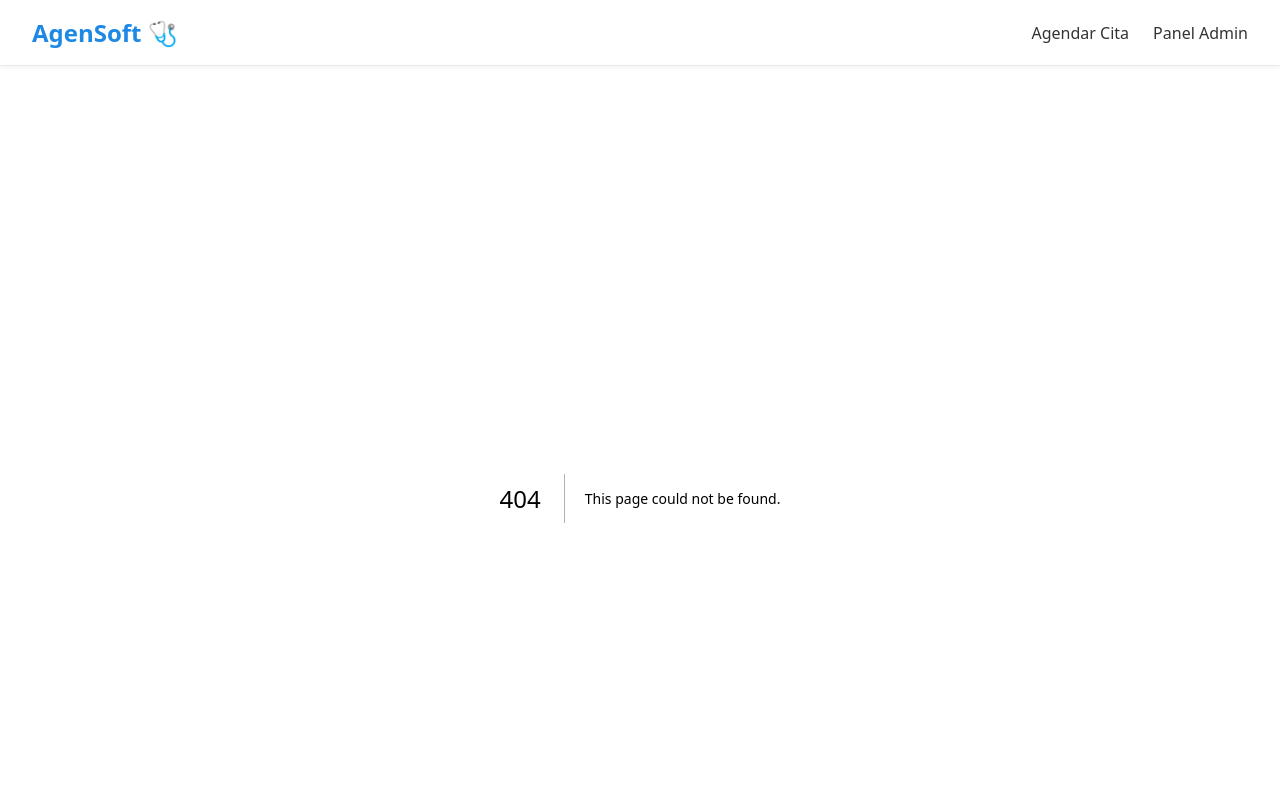
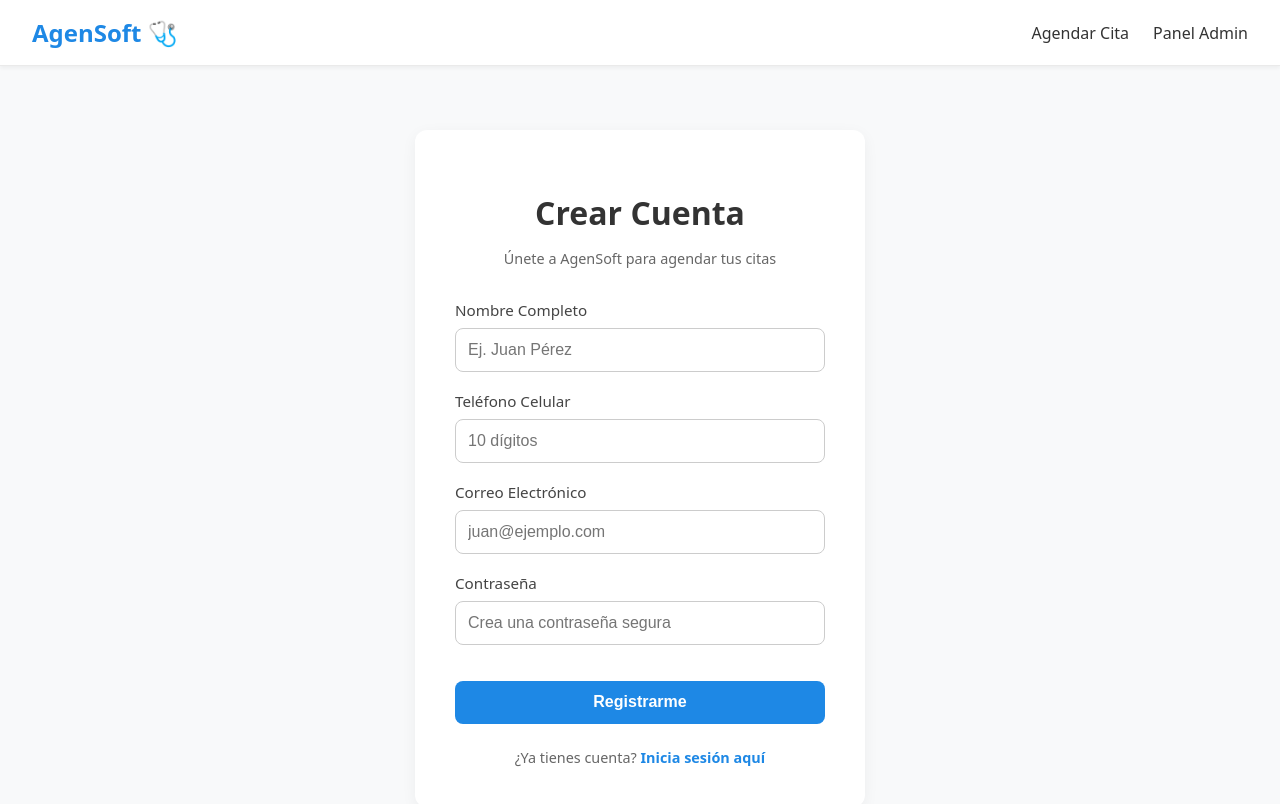
Before and after one commit to EdwarDa2/AgenSoft-frontend, a Next.js app: page /registro in a window 1280 px wide. Before the commit this address had no page. Shown: the top 804 px of the page. Built offline with nearby package versions, Linux system fonts and the light colour scheme.

Commit message:
feat(auth): crear pantalla de registro de usuarios

```diff
--- /dev/null
+++ b/src/app/(auth)/login/page.module.css
@@ -0,0 +1,82 @@
+.authContainer {
+  display: flex;
+  justify-content: center;
+  align-items: center;
+  min-height: 70vh;
+}
+
+.authCard {
+  background: white;
+  padding: 2.5rem;
+  border-radius: 12px;
+  box-shadow: 0 4px 15px rgba(0,0,0,0.05);
+  width: 100%;
+  max-width: 400px;
+}
+
+.title {
+  text-align: center;
+  color: #333;
+  margin-bottom: 0.5rem;
+}
+
+.subtitle {
+  text-align: center;
+  color: #666;
+  margin-bottom: 2rem;
+  font-size: 0.9rem;
+}
+
+.formGroup {
+  margin-bottom: 1.5rem;
+}
+
+.formGroup label {
+  display: block;
+  margin-bottom: 0.5rem;
+  font-weight: 500;
+  color: #444;
+}
+
+.input {
+  width: 100%;
+  padding: 0.75rem;
+  border: 1px solid #ccc;
+  border-radius: 8px;
+  font-size: 1rem;
+  transition: border-color 0.2s;
+}
+
+.input:focus {
+  outline: none;
+  border-color: #1e88e5;
+}
+
+.submitBtn {
+  width: 100%;
+  padding: 0.8rem;
+  background-color: #1e88e5;
+  color: white;
+  border: none;
+  border-radius: 8px;
+  font-size: 1rem;
+  font-weight: 600;
+  cursor: pointer;
+  transition: background-color 0.2s;
+}
+
+.submitBtn:hover {
+  background-color: #1565c0;
+}
+
+.toggleAuth {
+  text-align: center;
+  margin-top: 1.5rem;
+  font-size: 0.9rem;
+  color: #666;
+}
+
+.toggleAuth a {
+  color: #1e88e5;
+  font-weight: 600;
+}
--- /dev/null
+++ b/src/app/(auth)/registro/page.module.css
@@ -0,0 +1,85 @@
+.authContainer {
+  display: flex;
+  justify-content: center;
+  align-items: center;
+  min-height: 70vh;
+  padding: 2rem 1rem;
+}
+
+.authCard {
+  background: white;
+  padding: 2.5rem;
+  border-radius: 12px;
+  box-shadow: 0 4px 15px rgba(0,0,0,0.05);
+  width: 100%;
+  max-width: 450px;
+}
+
+.title {
+  text-align: center;
+  color: #333;
+  margin-bottom: 0.5rem;
+}
+
+.subtitle {
+  text-align: center;
+  color: #666;
+  margin-bottom: 2rem;
+  font-size: 0.9rem;
+}
+
+.formGroup {
+  margin-bottom: 1.2rem;
+}
+
+.formGroup label {
+  display: block;
+  margin-bottom: 0.5rem;
+  font-weight: 500;
+  color: #444;
+  font-size: 0.95rem;
+}
+
+.input {
+  width: 100%;
+  padding: 0.75rem;
+  border: 1px solid #ccc;
+  border-radius: 8px;
+  font-size: 1rem;
+  transition: border-color 0.2s;
+}
+
+.input:focus {
+  outline: none;
+  border-color: #1e88e5;
+}
+
+.submitBtn {
+  width: 100%;
+  padding: 0.8rem;
+  margin-top: 1rem;
+  background-color: #1e88e5;
+  color: white;
+  border: none;
+  border-radius: 8px;
+  font-size: 1rem;
+  font-weight: 600;
+  cursor: pointer;
+  transition: background-color 0.2s;
+}
+
+.submitBtn:hover {
+  background-color: #1e6eb4;
+}
+
+.toggleAuth {
+  text-align: center;
+  margin-top: 1.5rem;
+  font-size: 0.9rem;
+  color: #666;
+}
+
+.toggleAuth a {
+  color: #1e88e5;
+  font-weight: 600;
+}
--- /dev/null
+++ b/src/app/(auth)/registro/page.tsx
@@ -0,0 +1,95 @@
+"use client";
+
+import { useState } from "react";
+import Link from "next/link";
+import styles from "./page.module.css";
+
+export default function RegistroPage() {
+  const [nombre, setNombre] = useState("");
+  const [telefono, setTelefono] = useState("");
+  const [correo, setCorreo] = useState("");
+  const [password, setPassword] = useState("");
+
+  const handleRegistro = (e: React.FormEvent) => {
+    e.preventDefault();
+    const nuevoPaciente = {
+      nombre,
+      telefono,
+      correo,
+      password
+    };
+
+    console.log("Datos a enviar a la API:", nuevoPaciente);
+    alert(`¡Gracias por registrarte, ${nombre}!\n(Falta conectar con la API de Carlos)`);
+  };
+
+  return (
+    <div className={styles.authContainer}>
+      <div className={styles.authCard}>
+        <h1 className={styles.title}>Crear Cuenta</h1>
+        <p className={styles.subtitle}>Únete a AgenSoft para agendar tus citas</p>
+
+        <form onSubmit={handleRegistro}>
+          <div className={styles.formGroup}>
+            <label>Nombre Completo</label>
+            <input
+              type="text"
+              className={styles.input}
+              placeholder="Ej. Juan Pérez"
+              value={nombre}
+              onChange={(e) => setNombre(e.target.value)}
+              required
+            />
+          </div>
+
+          <div className={styles.formGroup}>
+            <label>Teléfono Celular</label>
+            <input
+              type="tel"
+              className={styles.input}
+              placeholder="10 dígitos"
+              pattern="[0-9]{10}"
+              title="Por favor ingresa un número de 10 dígitos"
+              value={telefono}
+              onChange={(e) => setTelefono(e.target.value)}
+              required
+            />
+          </div>
+
+          <div className={styles.formGroup}>
+            <label>Correo Electrónico</label>
+            <input
+              type="email"
+              className={styles.input}
+              placeholder="juan@ejemplo.com"
+              value={correo}
+              onChange={(e) => setCorreo(e.target.value)}
+              required
+            />
+          </div>
+
+          <div className={styles.formGroup}>
+            <label>Contraseña</label>
+            <input
+              type="password"
+              className={styles.input}
+              placeholder="Crea una contraseña segura"
+              minLength={6}
+              value={password}
+              onChange={(e) => setPassword(e.target.value)}
+              required
+            />
+          </div>
+
+          <button type="submit" className={styles.submitBtn}>
+            Registrarme
+          </button>
+        </form>
+
+        <div className={styles.toggleAuth}>
+          ¿Ya tienes cuenta? <Link href="/login">Inicia sesión aquí</Link>
+        </div>
+      </div>
+    </div>
+  );
+}
```
Also changed, not shown: src/app/(auth)/login/page.tsx (added, +58 -0 lines).
